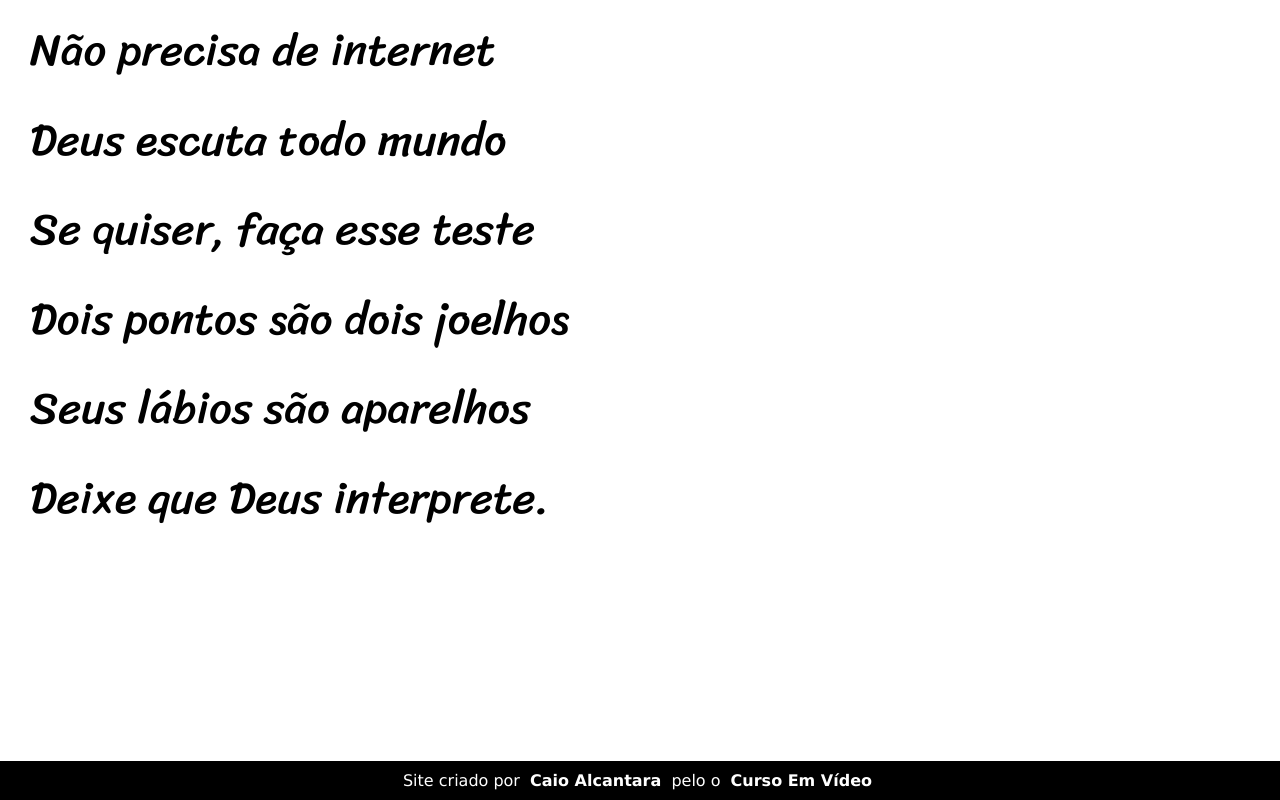
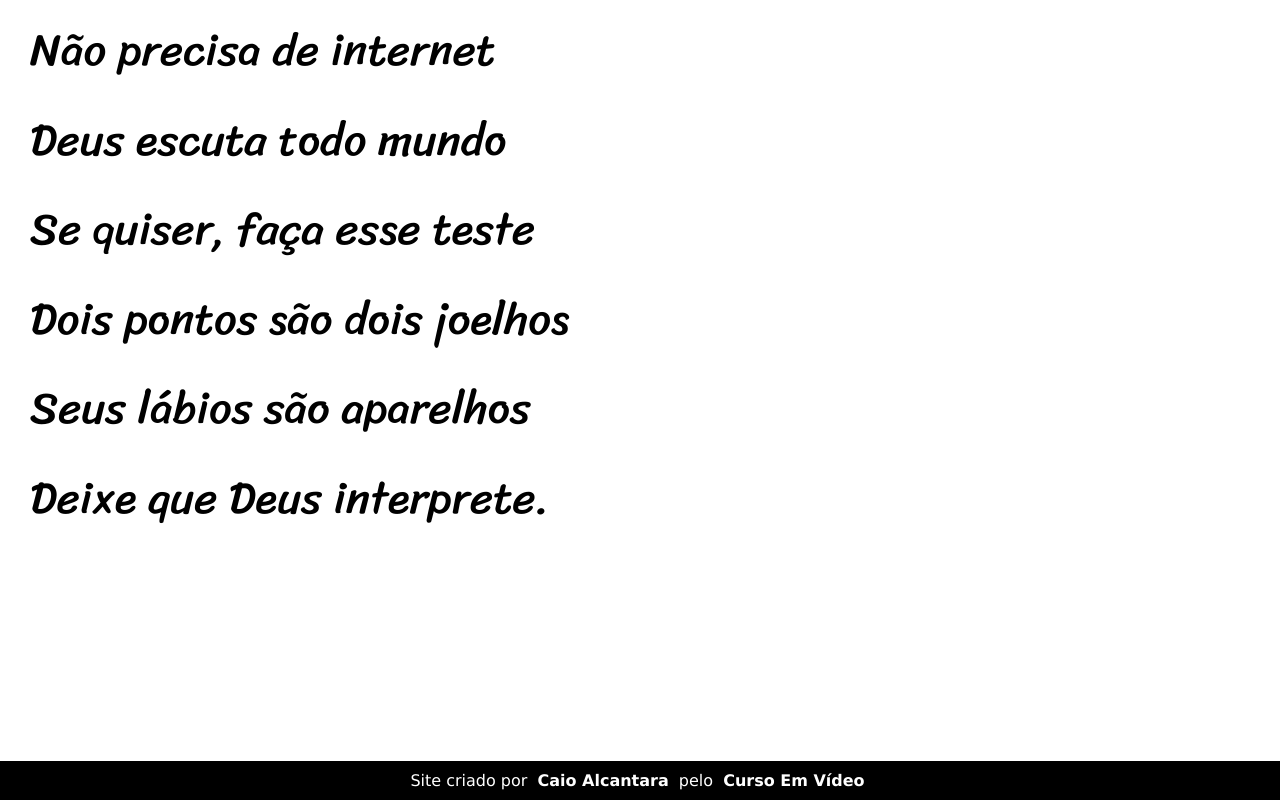
Before and after one commit to caio-alcantara/siteCordel, a plain HTML site: page index.html in a window 1280 px wide. Shown: the part 5637-6437 px from the top of the page. Drawn offline with Linux system fonts and the light colour scheme.

Commit message:
Update index.html

```diff
--- a/index.html
+++ b/index.html
@@ -94,7 +94,7 @@
     </section>
 
     <footer>
-        <p>Site criado por <a href="https://github.com/caio-alcantara" target='_blank' rel='external'>Caio Alcantara</a> pelo o <a href="https://youtube.com/cursoemvideo" target='_blank' rel='external'>Curso Em Vídeo</a></p>
+        <p>Site criado por <a href="https://github.com/caio-alcantara" target='_blank' rel='external'>Caio Alcantara</a> pelo <a href="https://youtube.com/cursoemvideo" target='_blank' rel='external'>Curso Em Vídeo</a></p>
     </footer>
 </body>
 </html>
```
